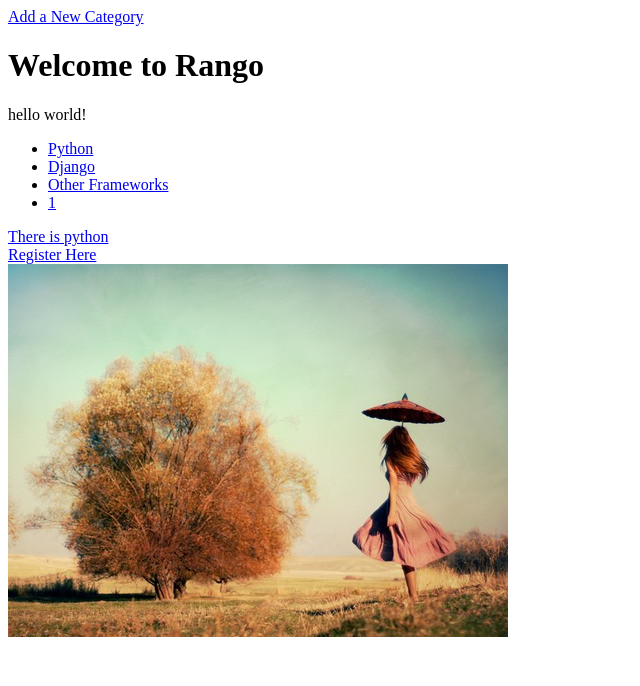
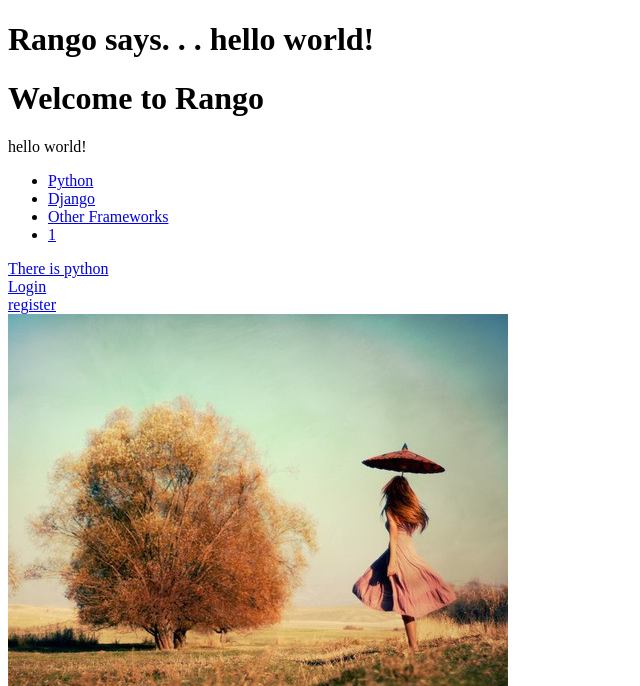
Before and after one commit to xlm521xlm521/django_text, a Django app: page /rango/ in a window 1280 px wide. Shown: the top 686 px of the page, without its empty margins (0-640 px from the left). Run offline with Django 3.2, Linux system fonts and the light colour scheme; data comes from the database, SQL or seed files in the repository; both versions use the stored data as it was after the commit.

Commit message:
login_logout

```diff
--- a/itcast_project/settings.py
+++ b/itcast_project/settings.py
@@ -93,3 +93,4 @@ STATICFILES_DIRS = (
         STATIC_PATH,
         )
 MEDIA_ROOT = os.path.join(BASE_DIR, 'media' )
+LOGIN_URL = '/rango/login/'
--- a/rango/urls.py
+++ b/rango/urls.py
@@ -8,4 +8,7 @@ urlpatterns = patterns( '',
         url(r'^add_category/$' , views.add_category, name='add_category' ), # NEW MAPPING!
         url(r'^category/(?P<category_name_slug>[\w\-]+)/add_page/$', views.add_page, name='add_page'),
         url(r'^register/$' , views.register, name='register' ) , # New!
+        url(r'^login/$' , views.user_login, name='login' ) ,
+        url(r'^xlm/' , views.xlm, name='xlm' ) ,
+        url(r'^logout/$' , views.user_logout, name='logout' ) ,
 )
--- a/rango/views.py
+++ b/rango/views.py
@@ -4,6 +4,10 @@ from rango.forms import UserForm, UserProfileForm
 # Create your views here.
 from django.http import HttpResponse
 from rango.models import Category
+from django.contrib.auth import authenticate, login
+from django.http import HttpResponseRedirect, HttpResponse
+from django.contrib.auth.decorators import login_required
+from django.contrib.auth import logout
 
 def index(request):
     mycategory=Category.objects.order_by('-likes')[:5]
@@ -82,3 +86,28 @@ def register(request) :
 		profile_form = UserProfileForm( )
 	return render( request, 'rango/register.html' ,
 		{'user_form' : user_form,'profile_form' : profile_form,'registered' : registered} )
+def user_login( request) :
+	if request.method == 'POST' :
+		username = request. POST.get( 'username' )
+		password = request. POST.get( 'password' )
+		user = authenticate( username=username, password=password)
+		if user:
+			if user.is_active:
+				login( request, user)
+				return HttpResponseRedirect( '/rango/' )
+			else:
+				return HttpResponse( "Your Rango account is disabled. ")
+		else:
+			print "Invalid login details: {0}, {1}". format(username, password)
+			return HttpResponse( "Invalid login details supplied. ")
+	else:
+		return render( request, 'rango/login.html' , {})
+@login_required
+def xlm(request) :
+	return HttpResponseRedirect( '/rango/' )
+@login_required
+def user_logout(request) :
+	# Since we know the user is logged in, we can now j ust log them out.
+	logout( request)
+	# Take the user back to the homepage.
+	return HttpResponseRedirect( '/rango/login' )
--- a/templates/rango/index.html
+++ b/templates/rango/index.html
@@ -5,7 +5,12 @@
 <head>
     <title>Rango Class</title>
 </head>
-    <a href="/rango/add_category/">Add a New Category</a><br />
+    {% if user.is_authenticated %}
+        <h1>Rango says. . . hello {{ user.username }}! </h1>
+    {% else %}
+        <h1>Rango says. . . hello world! </h1>
+    {% endif %}
+
 <body>
     <h1>Welcome to Rango </h1>
     hello world!
@@ -24,8 +29,15 @@
     {% endif %}
 
     <a href='/rango/showpython'>There is python</a><br />
-    <a href="/rango/register/">Register Here</a><br />
-    <img src = "{% static "images/shan.jpg" %}" alt="Picture of itcast"/ >
+    <!--<a href="/rango/register/">Register Here</a><br /> -->
+    {% if user.is_authenticated %}
+        <a href="/rango/logout/">Logout</a><br />
+        <a href="/rango/add_category/">Add a New Category</a><br />
+    {% else %}
+        <a href="/rango/login/">Login</a><br />
+    {% endif %}
+        <a href="/rango/register/">register</a><br />
+        <img src = "{% static "images/shan.jpg" %}" alt="Picture of itcast"/ >
 </body>
 
 </html>
```
Also changed, not shown: templates/rango/login.html (added, +18 -0 lines), db.sqlite3, 3 other files.
